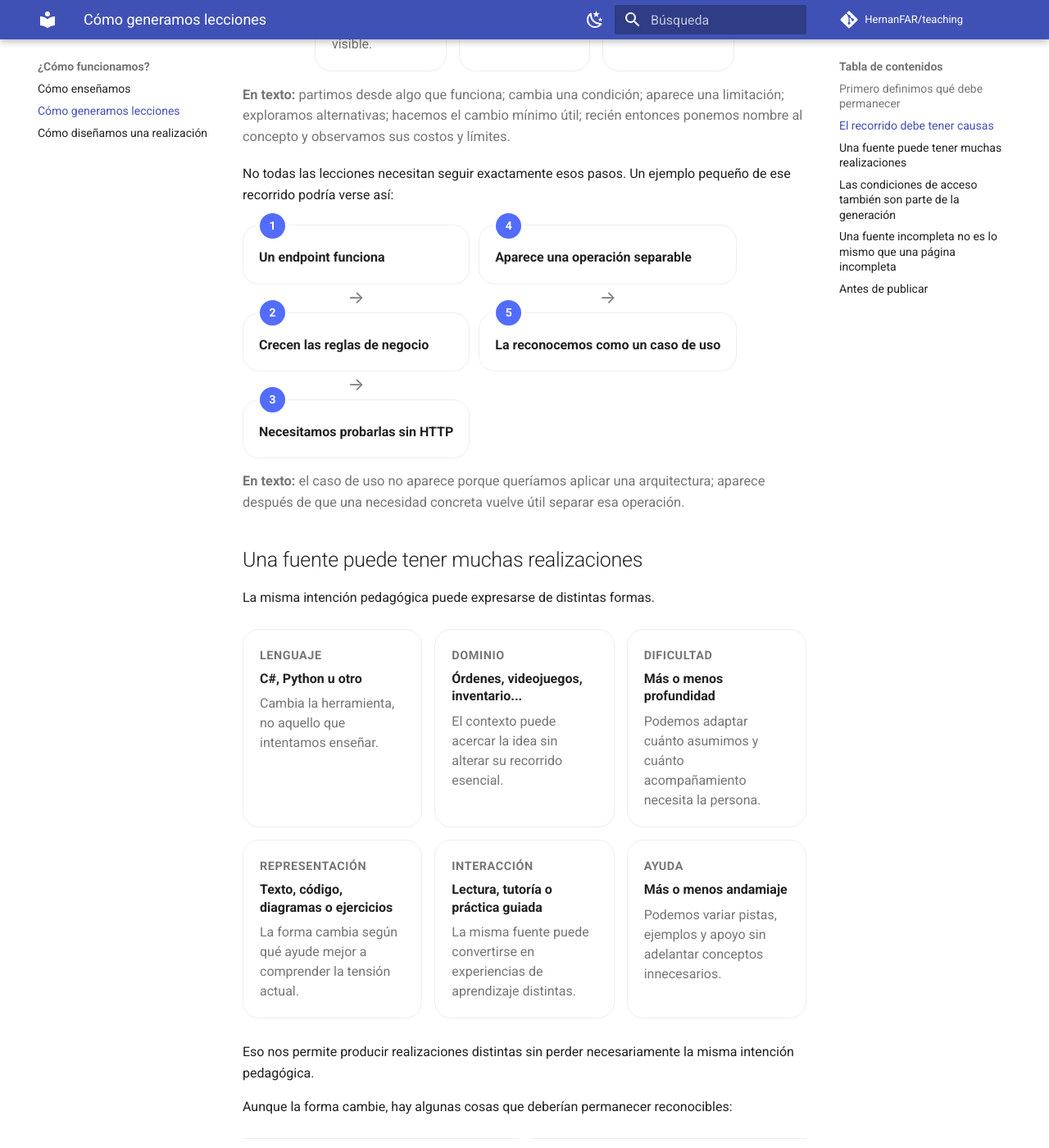
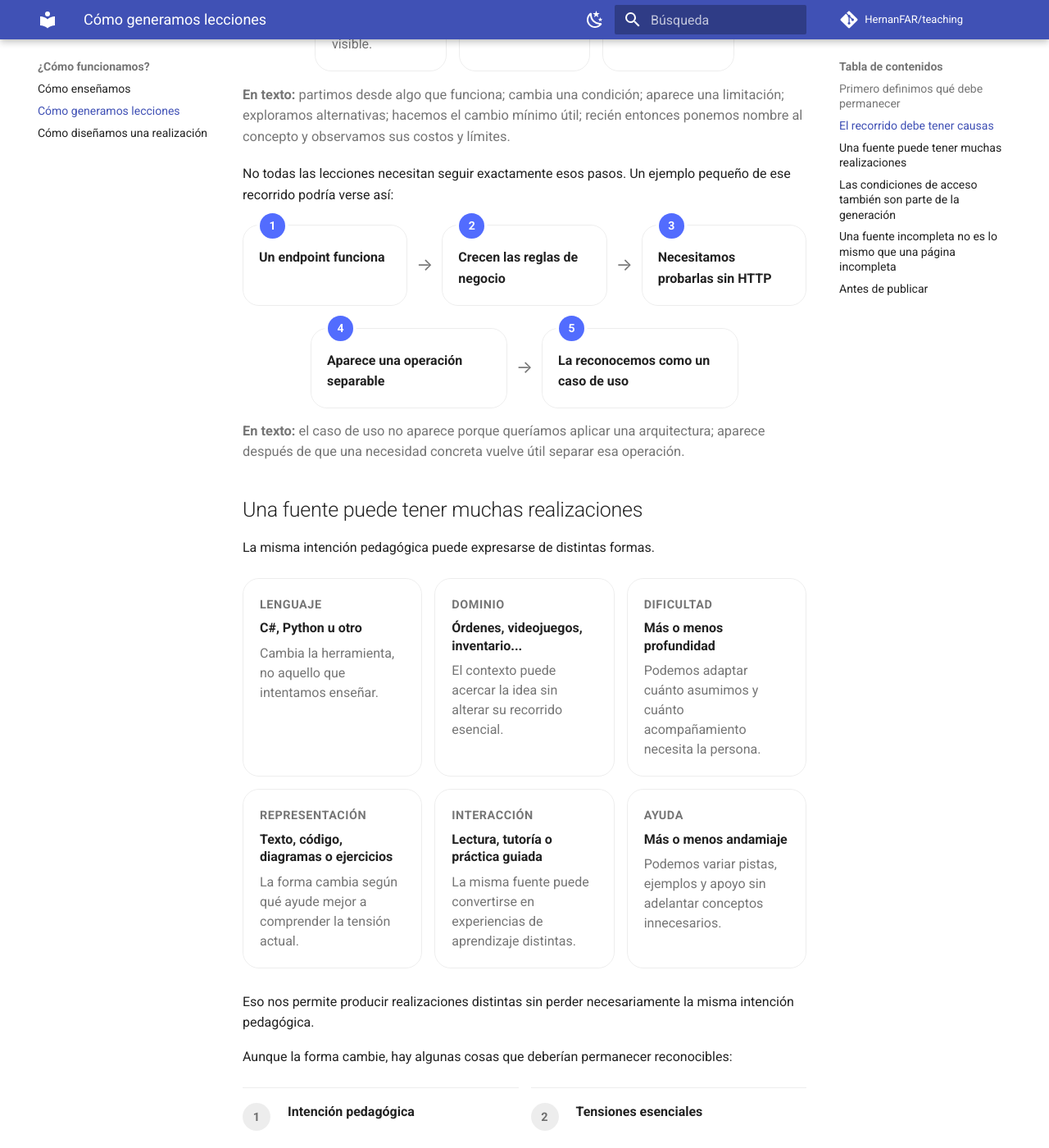
Before and after one commit to HernanFAR/teaching, an MkDocs documentation site: the page built from docs/about/lesson-generation.md, in a window 1280 px wide and 1400 px high, scrolled down 1774 px. Shown: the whole window at 82% size. Built offline with MkDocs 1.6.1 and Material for MkDocs 9.7.7, drawn with Linux system fonts in a browser that asks for light colours; comment, search, counter and statistics services are not loaded.

Commit message:
style: add multiline Teaching flow layout

```diff
--- a/docs/stylesheets/extra.css
+++ b/docs/stylesheets/extra.css
@@ -1363,6 +1363,30 @@
   font-size: 1.05rem;
 }
 
+.teaching-flow--multiline {
+  display: block;
+}
+
+.teaching-flow--multiline .teaching-flow__row {
+  display: flex;
+  gap: 0.55rem;
+  justify-content: center;
+  align-items: stretch;
+}
+
+.teaching-flow--multiline .teaching-flow__row + .teaching-flow__row {
+  margin-top: 1.35rem;
+}
+
+.teaching-flow--multiline .teaching-flow__step {
+  flex: 0 1 12rem;
+  width: 12rem;
+}
+
+.teaching-flow--multiline .teaching-flow__arrow {
+  flex: 0 0 auto;
+}
+
 
 .teaching-link-card {
   display: block;
@@ -1437,6 +1461,23 @@
   .teaching-flow__arrow {
     transform: rotate(90deg);
   }
+
+  .teaching-flow--multiline {
+    display: block;
+  }
+
+  .teaching-flow--multiline .teaching-flow__row {
+    display: grid;
+    grid-template-columns: 1fr;
+  }
+
+  .teaching-flow--multiline .teaching-flow__step {
+    width: auto;
+  }
+
+  .teaching-flow--multiline .teaching-flow__row + .teaching-flow__row {
+    margin-top: 0.55rem;
+  }
 }
 
 @media screen and (max-width: 45rem) {
```
